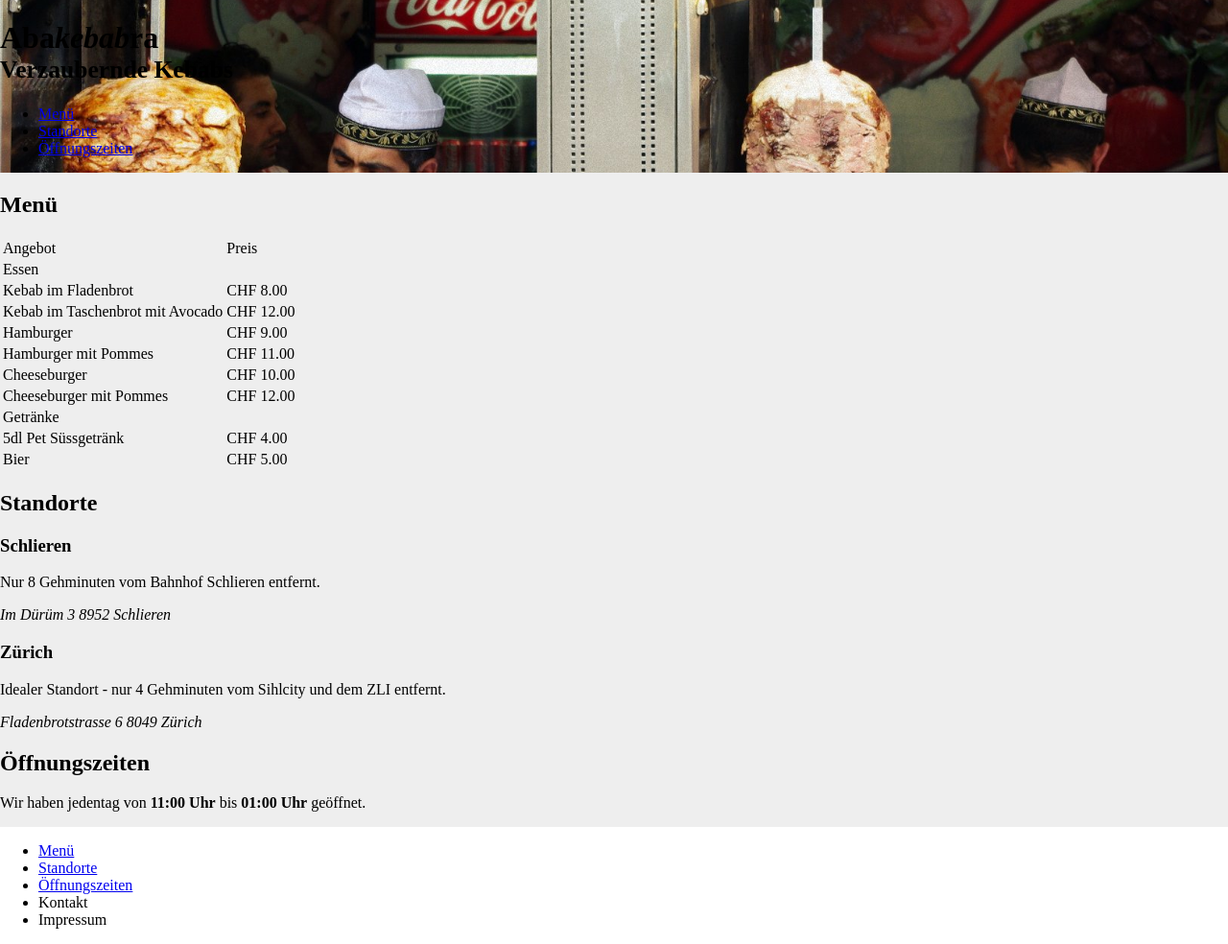
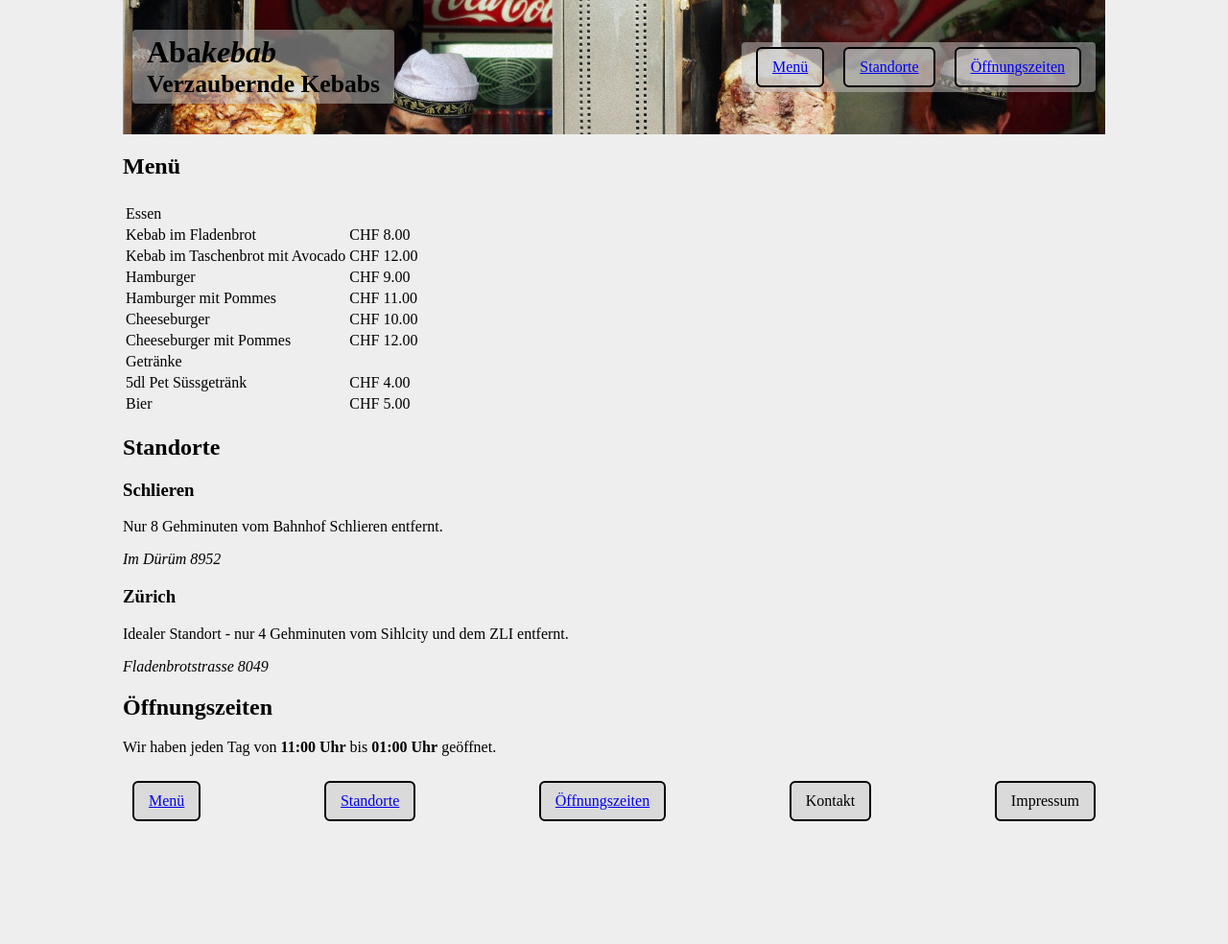
Before and after one commit to ebholi/Uebungen_HTML_CSS, a plain HTML site: page uebung-5.2/abakebabra.html in a window 1280 px wide. Shown: the whole page at 96% size. After the commit the page ends 866 px from the top, so only its background shows below. Drawn offline with Linux system fonts and the light colour scheme.

Commit message:
Übung 5.2

```diff
--- a/uebung-5.2/abakebabra.css
+++ b/uebung-5.2/abakebabra.css
@@ -19,6 +19,73 @@ main {
 }
 
 h1 span {
-    display: block;
+    display: flex;
     font-size: 0.8em;
 }
+
+body {
+    background-color: #EEE;
+    margin: 0 10% 0 10%;
+}
+
+.text_bg {
+    position: relative;
+    display: inline-block;
+    color: black;
+    z-index: 1;
+    padding: 5px 15px;
+    border-radius: 4px;
+    background: rgba(200, 200, 200, 0.5);
+}
+
+.header_flex {
+    display: flex;
+    align-items: center;
+    flex-wrap: nowrap;
+    padding: 10px;
+}
+
+.header_flex nav {
+    margin-left: auto;
+}
+
+nav ul {
+    display: flex;
+    gap: 20px;
+    list-style: none;
+    padding: 0;
+    margin: 0;
+}
+
+nav ul li {
+    padding: 10px 15px;
+    border: 2px solid #000;
+    border-radius: 6px;
+    background: rgba(200,200,200,0.5);
+    text-align: center;
+}
+
+.footer_flex {
+    display: flex;
+    align-items: center;
+    flex-wrap: nowrap;
+    padding: 10px;
+}
+
+footer ul {
+    display: flex;
+    gap: 20px;
+    list-style: none;
+    padding: 0;
+    margin: 0;
+    justify-content: space-between;
+    width: 100%;
+}
+
+footer ul li {
+    padding: 10px 15px;
+    border: 2px solid #000;
+    border-radius: 6px;
+    background: rgba(200,200,200,0.5);
+    text-align: center;
+}
--- a/uebung-5.2/abakebabra.html
+++ b/uebung-5.2/abakebabra.html
@@ -9,12 +9,12 @@
     </head>
 
     <body>
-        <header>
-            <h1>
-                Aba<em>kebab</em>ra
+        <header class="header_flex">
+            <h1 class="text_bg">
+                Aba<em>kebab</em>
                 <span>Verzaubernde Kebabs</span>
             </h1>
-            <nav>
+            <nav class="text_bg">
                 <ul>
                     <li>
                         <a href="#menu">Menü</a>
@@ -35,10 +35,10 @@
                     <thead>
                         <tr>
                             <td>
-                                Angebot
+
                             </td>
                             <td>
-                                Preis
+
                             </td>
                         </tr>
                     </thead>
@@ -90,25 +90,25 @@
                     <h3>Schlieren</h3>
                     <p>Nur 8 Gehminuten vom Bahnhof Schlieren entfernt.</p>
                     <address>
-                        Im Dürüm 3
-                        8952 Schlieren
+                        Im Dürüm
+                        8952
                     </address>
                 </div>
                 <div class="location">
                     <h3>Zürich</h3>
                     <p>Idealer Standort - nur 4 Gehminuten vom Sihlcity und dem ZLI entfernt.</p>
                     <address>
-                        Fladenbrotstrasse 6
-                        8049 Zürich
+                        Fladenbrotstrasse
+                        8049
                     </address>
                 </div>
             </section>
             <section id="hours">
                 <h2>Öffnungszeiten</h2>
-                <p>Wir haben jedentag von <strong>11:00 Uhr</strong> bis <strong>01:00 Uhr</strong> geöffnet.</p>
+                <p>Wir haben jeden Tag von <strong>11:00 Uhr</strong> bis <strong>01:00 Uhr</strong> geöffnet.</p>
             </section>
         </main>
-        <footer>
+        <footer class="footer_flex">
             <ul>
                 <li>
                     <a href="#menu">Menü</a>
```
